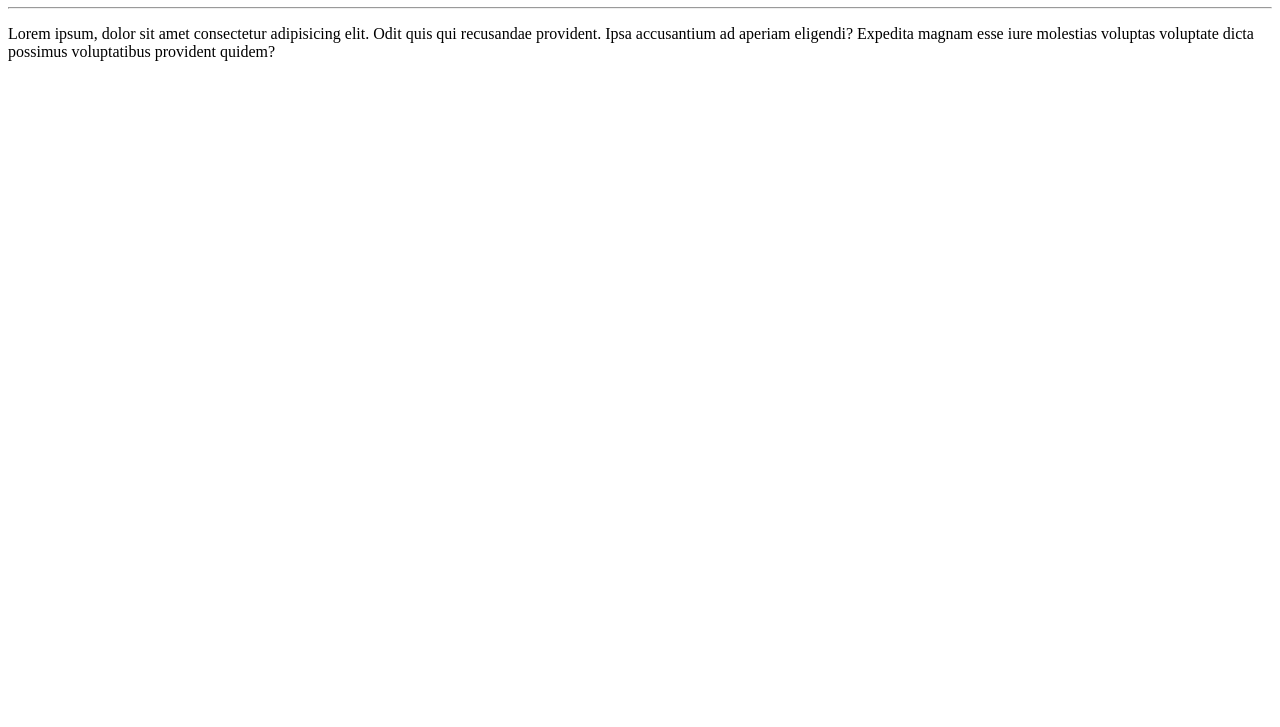
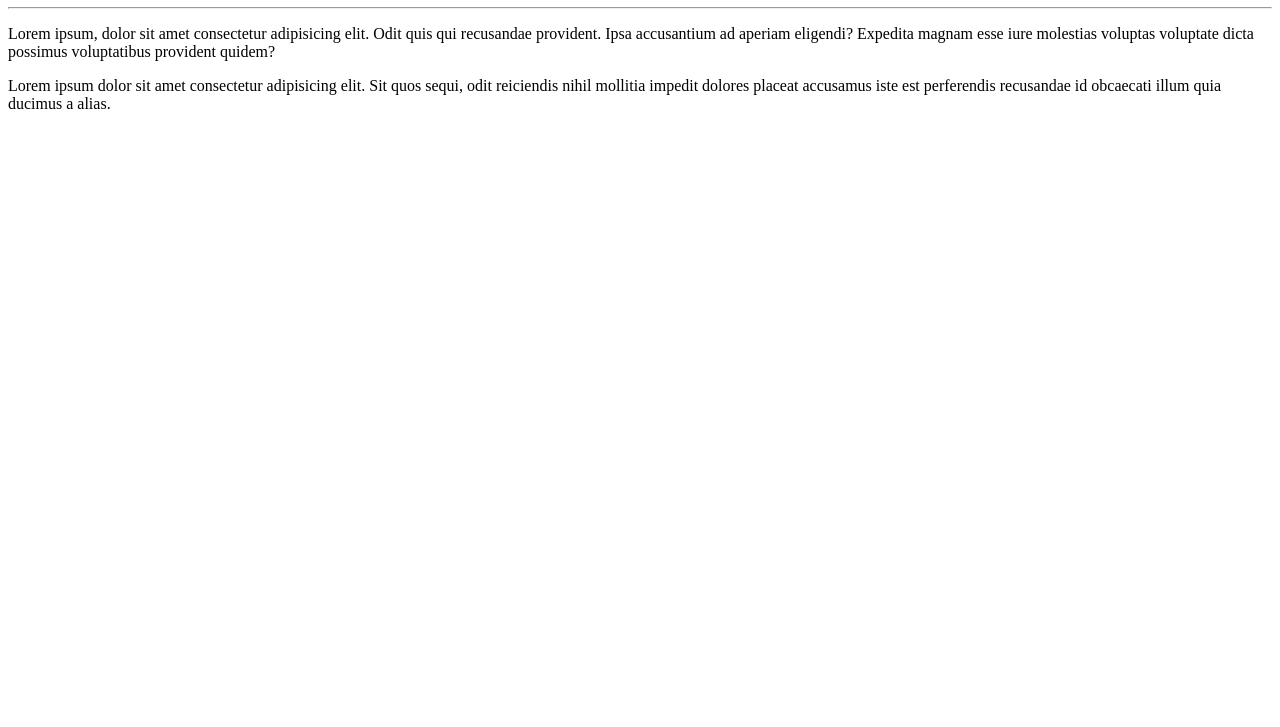
Before and after one commit to DevTHPrado/Ola_Mundo, a plain HTML site: page site-exemplo/index.html in a window 1280 px wide. Shown: the part 73-800 px from the top of the page. Drawn offline with Linux system fonts and the light colour scheme.

Commit message:
adicionei um parágrafo

```diff
--- a/site-exemplo/index.html
+++ b/site-exemplo/index.html
@@ -9,5 +9,6 @@
     <h1>Olá, Mundo!</h1>
     <hr>
     <p>Lorem ipsum, dolor sit amet consectetur adipisicing elit. Odit quis qui recusandae provident. Ipsa accusantium ad aperiam eligendi? Expedita magnam esse iure molestias voluptas voluptate dicta possimus voluptatibus provident quidem?</p>
+    <p>Lorem ipsum dolor sit amet consectetur adipisicing elit. Sit quos sequi, odit reiciendis nihil mollitia impedit dolores placeat accusamus iste est perferendis recusandae id obcaecati illum quia ducimus a alias.</p>
 </body>
 </html>
```
